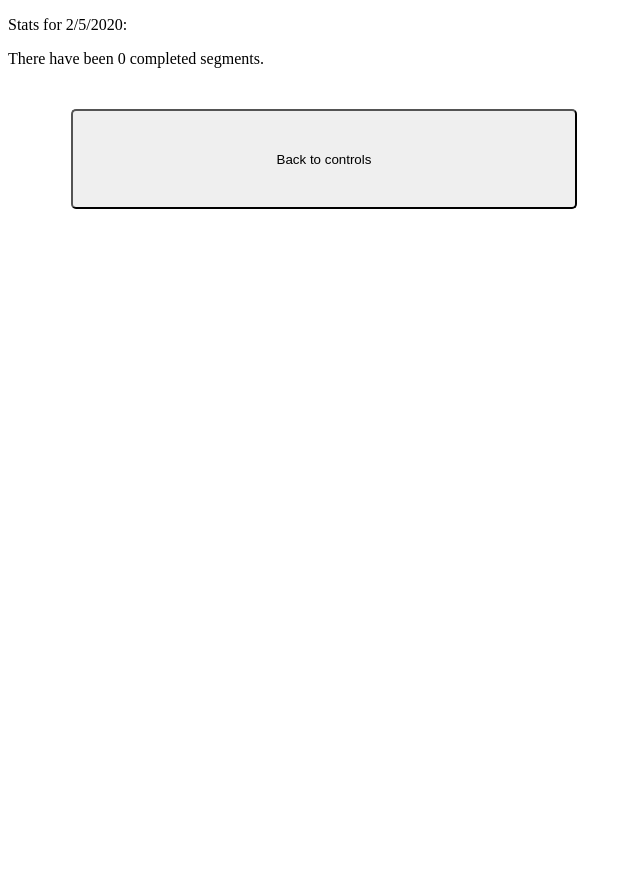
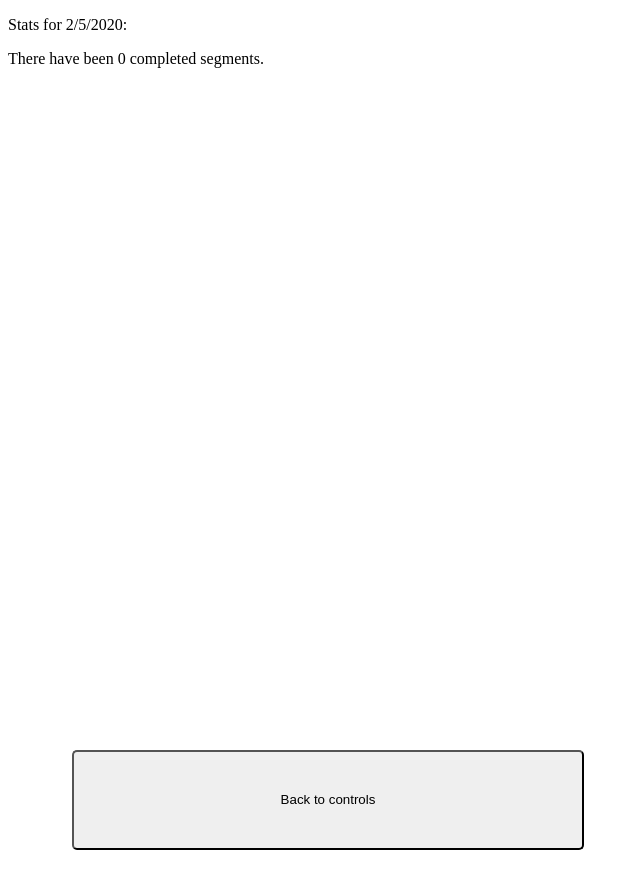
Before and after one commit to willrogers/doctimer, a Gatsby site: page /doctimer in a window 1280 px wide. Both pictures are taken after a click on the button "See stats". Shown: the whole page, without its empty margins (0-640 px from the left). Before the commit the page ends 800 px from the top, so only its background shows below. Built offline with nearby package versions, Linux system fonts and the light colour scheme; Gatsby itself is replaced by a stand-in of ours.

Commit message:
Add CSS modules.

```diff
--- a/src/components/stats.jsx
+++ b/src/components/stats.jsx
@@ -1,4 +1,5 @@
 import React from "react"
+import classes from "./stats.module.css"
 import { SwitchButton } from "./buttons"
 import { fullTimeString, timeString } from "../model"
 
@@ -15,12 +16,16 @@ export const SegmentSummary = props => {
 }
 export const StatsView = props => {
   return (
-    <div>
+    <div className={classes.statsView}>
       <p>Stats for {props.day.date.toLocaleDateString()}:</p>
       <p>There have been {props.day.segments.length} completed segments.</p>
       {props.day.segments.map(segment => (
         <SegmentSummary segment={segment} />
       ))}
+      <div className={classes.statsContainer}>
+        <div className={classes.statsColumn}></div>
+        <div className={classes.statsColumn}></div>
+      </div>
       <SwitchButton
         toControls={true}
         setControlsView={props.setControlsView}
--- /dev/null
+++ b/src/components/stats.module.css
@@ -0,0 +1,14 @@
+.statsView {
+  height: 100vh;
+  width: 100vw;
+}
+
+.statsContainer {
+  display: flex;
+  flex-direction: row;
+}
+
+.statsColumn {
+  width: 50%;
+  height: 80vh;
+}
```
